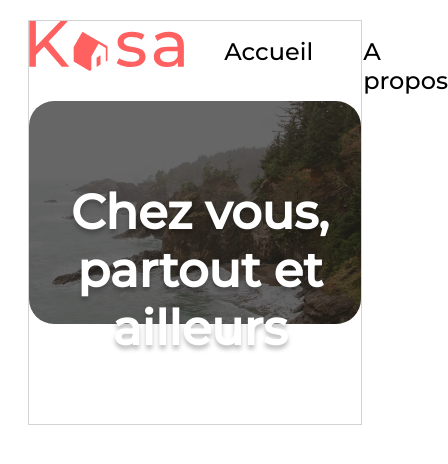
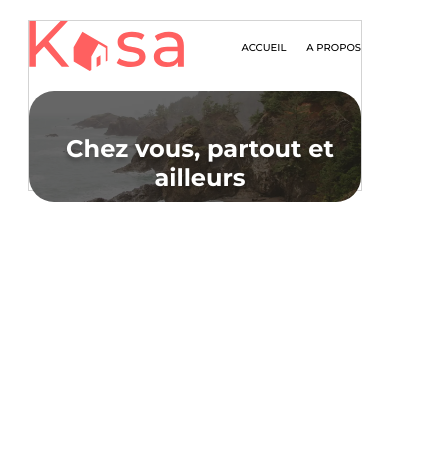
Before and after one commit to Cig4l/P6-Kasa-OpenClassrooms, a React (Vite) app: page / in a window 390 px wide. Shown: the top 464 px of the page, 448 px wide, since content can reach past the window. Built offline with nearby package versions, Linux system fonts and the light colour scheme.

Commit message:
responsive <Banner />

```diff
--- a/index.html
+++ b/index.html
@@ -6,6 +6,7 @@
     <link rel="preconnect" href="https://fonts.googleapis.com">
   <link rel="preconnect" href="https://fonts.gstatic.com" crossorigin>
   <link href="https://fonts.googleapis.com/css2?family=Montserrat:wght@500&display=swap" rel="stylesheet">
+  <link href="https://fonts.googleapis.com/css2?family=Montserrat:wght@700&display=swap" rel="stylesheet">
     <meta name="viewport" content="width=device-width, initial-scale=1.0" />
     <title>Kasa</title>
   </head>
--- a/src/App.scss
+++ b/src/App.scss
@@ -3,10 +3,11 @@ $secondary-color: white;
 $footer-color: black;
 $main-font: "Montserrat", sans-serif;
 
-$breakpoints: (
-  "s-screen": 768px,
-  "m-screen": 1024px,
-  "l-screen": 1440px
+$breakpoints: (           /* moins de 375px */
+  "xs-screen": 375px,
+  "s-screen": 768px,      /* 768-1023px */
+  "m-screen": 1024px,     /* 1024-1439px */
+  "l-screen": 1440px      /* 1440-infini+ px */
 );
 
 @mixin breakpoint($point) {
@@ -26,12 +27,11 @@ $breakpoints: (
   @include breakpoint(s-screen){
     max-width: 1024px;
   }
-  @include breakpoint(s-screen){
-    max-width: 1024px;
+  @include breakpoint(m-screen){
+    max-width: 1440px;
     margin: 30px;
   }
-  @include breakpoint(m-screen){
-    max-width: 1440px;
+  @include breakpoint(l-screen){
     margin: 45px 100px;
   }
 }
@@ -39,30 +39,59 @@ $breakpoints: (
 header {
   display: flex;
   justify-content: space-between;
-  height: 50px;
-  margin-bottom: 30px;
+  margin-bottom: 20px;
+  @include breakpoint(xs-screen){
+    height: 50px;
+  }
+  @include breakpoint(s-screen){
+    margin-bottom: 30px;
+  }
 
   ul {
     display: flex;
     justify-content: space-between;
     flex-basis: auto;
-    gap: 50px;
+    gap: 15px;
+    flex-wrap: wrap;
+    @include breakpoint(xs-screen){
+      gap: 20px;
+    }
+    @include breakpoint(s-screen){
+      gap: 30px;
+    }
+    @include breakpoint(m-screen){
+      gap: 40px;
+    }
 
       li {
         list-style-type: none;
 
         a {
-          font-size: 24px;
+          font-size: 9px;
           font-family: "Montserrat", sans-serif;
           font-weight: 500;
           font-style: normal;
           text-decoration: none;
           color: black;
+          text-transform: uppercase;
           &:hover {
             text-decoration: underline;
           }
           &:focus {
             color: $primary-color;
+          }
+          @include breakpoint(xs-screen){
+            font-size: 10px;
+          }
+          @include breakpoint(s-screen){
+            font-size: 14px;
+            text-transform: none;
+          }
+          @include breakpoint(m-screen){
+            font-size: 21px;
+          }
+          @include breakpoint(l-screen){
+            font-size: 24px;
           }
         }
       }
@@ -74,34 +103,64 @@ header {
 
   .section-banner {
     width: 100%;
-    height: 223px;
+    height: 111px;
     background: url("assets/images/banner-landscape-1.webp") 60% / cover no-repeat;
     border-radius: 25px;
     filter: brightness(40%);
     z-index: 1;
+    @include breakpoint(s-screen){
+      height: 170px;
+    }
+    @include breakpoint(m-screen){
+      height: 223px;
+    }
   }
 
   .container-title{
     width: 100%;
-    height: 223px;
+    height: 111px;
     z-index: 2;
     position: relative;
-    top: -223px;
+    top: -111px;
+    @include breakpoint(s-screen){
+      height: 170px;
+      top: -170px;
+    }
+    @include breakpoint(m-screen){
+      height: 223px;
+      top: -223px;
+    }
 
     .main-title{
-      height: 223px;
-      padding: 82px 5px;
+      height: 111px;
+      padding: 30px 5px;
       margin: 0;
       width: 100%;
       opacity: 100%;
       color: white;
       text-shadow: 0px 4px 4px rgba(0, 0, 0, 0.25);
       font-family: $main-font;
-      font-size: 48px;
+      font-size: 24px;
       font-style: normal;
       font-weight: 700;
       position: absolute;
-      text-align: center;
+      text-align: left;
+      max-width: 225px;
+      @include breakpoint(xs-screen){
+        padding: 43px 5px;
+        text-align: center;
+        max-width: none;
+      }
+      @include breakpoint(s-screen){
+        font-size: 36px;
+        height: 170px;
+        padding: 67px 5px;
+      }
+      @include breakpoint(m-screen){
+        font-size: 48px;
+        height: 223px;
+        padding: 82px 5px;
+      }
     }
   }
 }
```
